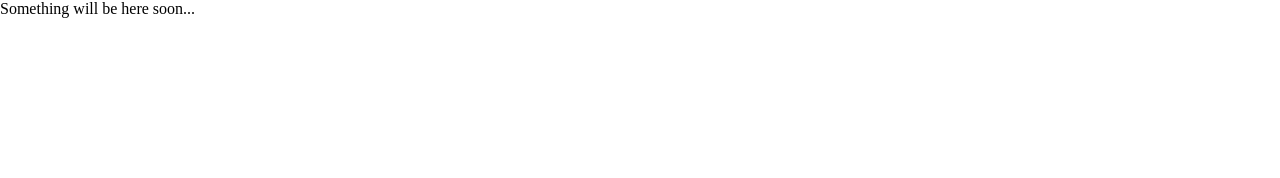
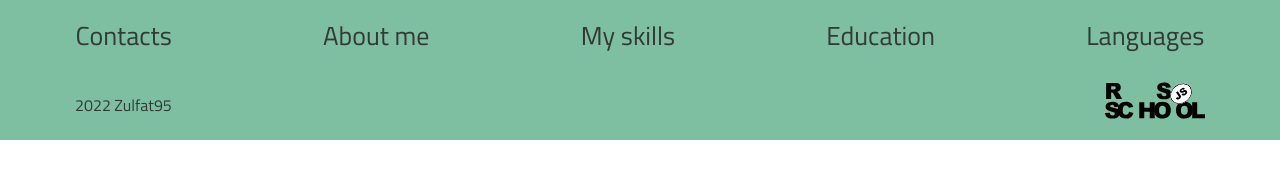
Before and after one commit to zulfat95/CV, a plain HTML site: page index.html in a window 1280 px wide. Drawn offline with Linux system fonts and the light colour scheme.

Commit message:
feat: add header and footer

```diff
--- a/index.html
+++ b/index.html
@@ -4,10 +4,25 @@
     <meta charset="UTF-8">
     <meta http-equiv="X-UA-Compatible" content="IE=edge">
     <meta name="viewport" content="width=device-width, initial-scale=1.0">
-    <title>Document</title>
+    <title>cv</title>
     <link rel="stylesheet" href="style.css">
+    <link rel="icon" href="assets/favicon.ico">
 </head>
 <body>
-<span>Something will be here soon...</span>
+<header class="header">
+    <nav>
+        <ul>
+            <li><a href="">Contacts</a></li>
+            <li><a href="">About me</a></li>
+            <li><a href="">My skills</a></li>
+            <li><a href="">Education</a></li>
+            <li><a href="">Languages</a></li>
+        </ul>
+    </nav>
+</header>
+<footer class="footer">
+    <span class="info">2022 Zulfat95</span>
+    <a href="https://rs.school/js/"><img class="logo" src="assets/rs_school_js.svg" alt="rs_school_js" height="60" width="100"></a>
+</footer>
 </body>
 </html>
--- a/style.css
+++ b/style.css
@@ -1,7 +1,61 @@
+@font-face {
+    font-family: 'Titillium Web';
+    src: url(assets/fonts/Titillium_Web/TitilliumWeb-Regular.ttf);
+    font-weight: 600;
+}
+
+* {
+    box-sizing: border-box;
+}
+
 html, body {
     margin: 0;
+    padding: 0;
 }
 
 body {
-    background-image: url("box-sizing.png");
+    font-family: 'Titillium Web';
 }
+
+.header {
+    background-color: hwb(153 40% 30% / 0.84);
+    color: rgba(40, 40, 40, 0.884);
+}
+
+ul {
+    min-height: 70px;
+    display: flex;
+    flex-direction: row;
+    justify-content: space-around;
+    align-items: center ;
+    margin: 0;
+    padding: 0;
+}
+
+a {
+    text-decoration: none;
+    color: inherit;
+    font-size: 26px;
+}
+
+li {
+    list-style-type: none;
+}
+
+.footer {
+    display: flex;
+    flex-direction: row;
+    justify-content: space-between;
+    align-items: center;
+    min-height: 70px;
+    background-color: hwb(153 40% 30% / 0.84);
+    color: rgba(40, 40, 40, 0.884);
+}
+
+.info {
+    margin-left: 75px;
+}
+
+.logo {
+    margin-right: 75px;
+}
```
Also changed, not shown: assets/favicon.ico (added), assets/fonts/Titillium_Web/OFL.txt (added), assets/fonts/Titillium_Web/TitilliumWeb-Black.ttf (added), assets/fonts/Titillium_Web/TitilliumWeb-Bold.ttf (added), assets/fonts/Titillium_Web/TitilliumWeb-BoldItalic.ttf (added), assets/fonts/Titillium_Web/TitilliumWeb-ExtraLight.ttf (added), assets/fonts/Titillium_Web/TitilliumWeb-ExtraLightItalic.ttf (added), assets/fonts/Titillium_Web/TitilliumWeb-Italic.ttf (added), assets/fonts/Titillium_Web/TitilliumWeb-Light.ttf (added), assets/fonts/Titillium_Web/TitilliumWeb-LightItalic.ttf (added), assets/fonts/Titillium_Web/TitilliumWeb-Regular.ttf (added), assets/fonts/Titillium_Web/TitilliumWeb-SemiBold.ttf (added), assets/fonts/Titillium_Web/TitilliumWeb-SemiBoldItalic.ttf (added), assets/rs_school_js.svg (added).
